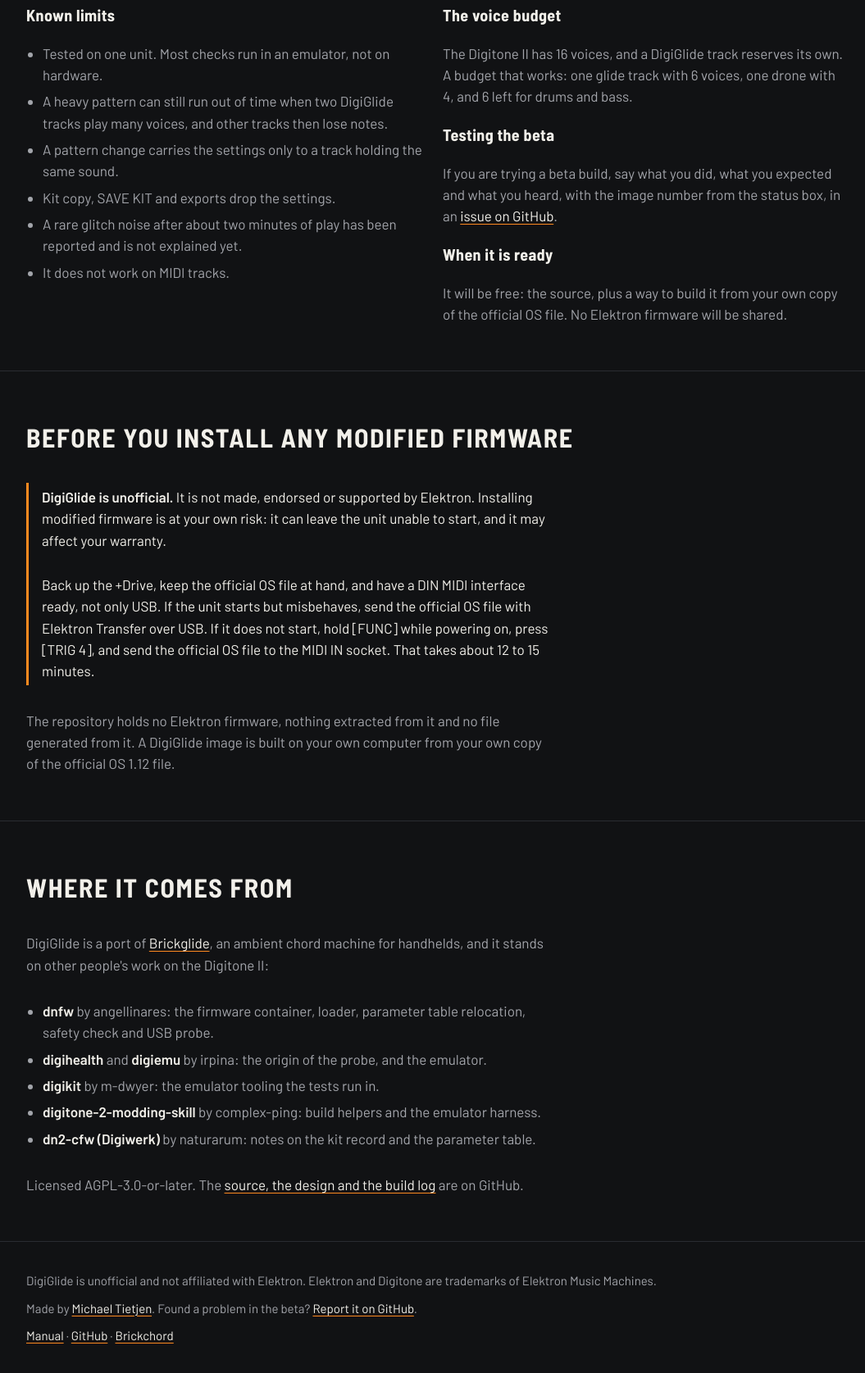
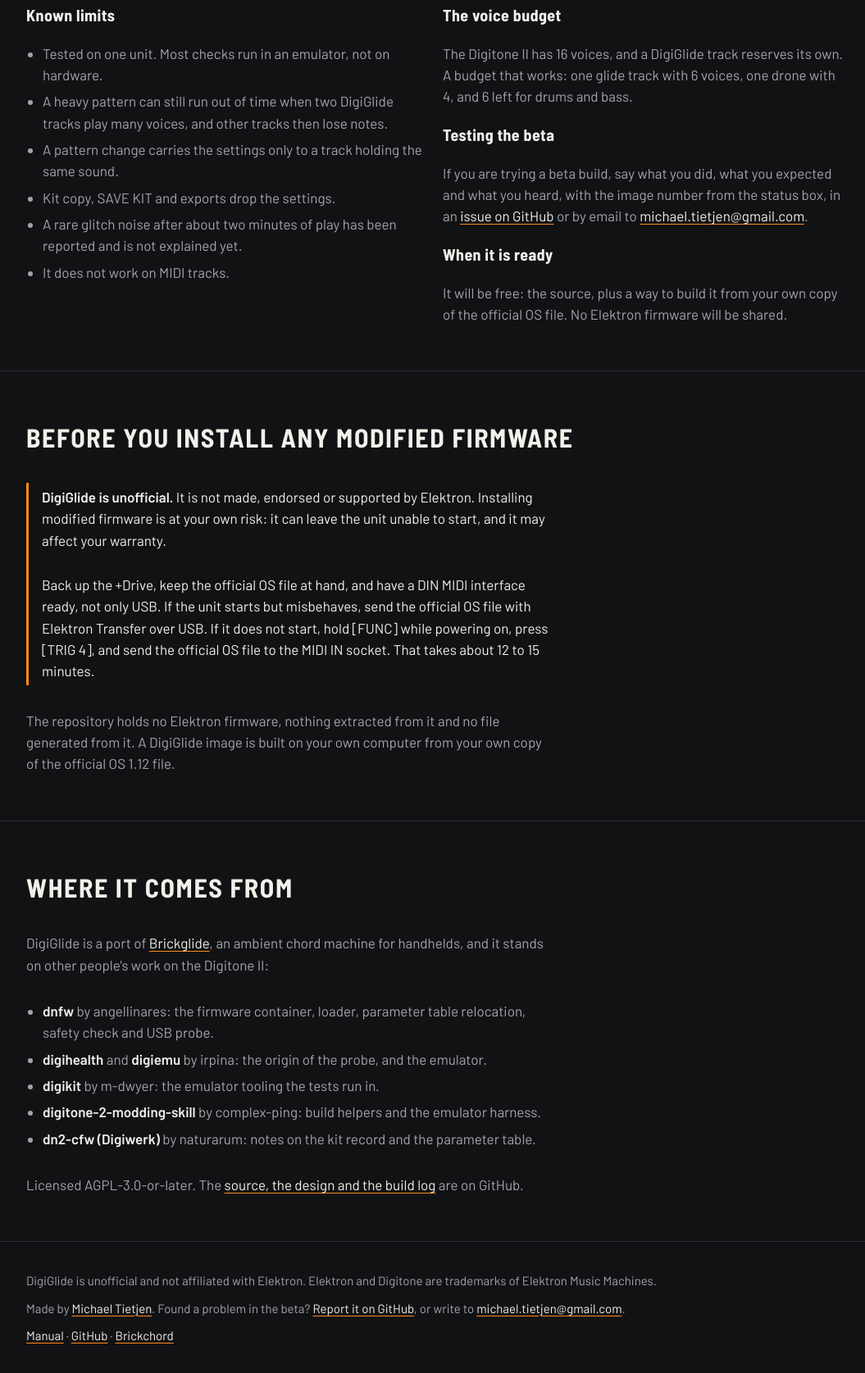
Before and after one commit to michaeltietjen/digiglide, a plain HTML site: page docs/index.html in a window 1280 px wide. Shown: the part 3909-5584 px from the top of the page at 82% size, without its empty margins (108-1163 px from the left). Drawn offline with Linux system fonts and the light colour scheme.

Commit message:
Site: add a contact email for beta reports
Co-Authored-By: Claude Fable 5.2 <noreply@anthropic.com>
Claude-Session: https://claude.ai/code/session_01GGkr6JA8Le44eBseaxQAK2

```diff
--- a/docs/index.html
+++ b/docs/index.html
@@ -170,7 +170,7 @@
         <h3>The voice budget</h3>
         <p class="dim">The Digitone II has 16 voices, and a DigiGlide track reserves its own. A budget that works: one glide track with 6 voices, one drone with 4, and 6 left for drums and bass.</p>
         <h3>Testing the beta</h3>
-        <p class="dim">If you are trying a beta build, say what you did, what you expected and what you heard, with the image number from the status box, in an <a href="https://github.com/michaeltietjen/digiglide/issues">issue on GitHub</a>.</p>
+        <p class="dim">If you are trying a beta build, say what you did, what you expected and what you heard, with the image number from the status box, in an <a href="https://github.com/michaeltietjen/digiglide/issues">issue on GitHub</a> or by email to <a href="mailto:michael.tietjen@gmail.com">michael.tietjen@gmail.com</a>.</p>
         <h3>When it is ready</h3>
         <p class="dim">It will be free: the source, plus a way to build it from your own copy of the official OS file. No Elektron firmware will be shared.</p>
       </div>
@@ -209,7 +209,7 @@
 <footer>
   <div class="wrap">
     <span>DigiGlide is unofficial and not affiliated with Elektron. Elektron and Digitone are trademarks of Elektron Music Machines.</span>
-    <span>Made by <a href="https://github.com/michaeltietjen">Michael Tietjen</a>. Found a problem in the beta? <a href="https://github.com/michaeltietjen/digiglide/issues">Report it on GitHub</a>.</span>
+    <span>Made by <a href="https://github.com/michaeltietjen">Michael Tietjen</a>. Found a problem in the beta? <a href="https://github.com/michaeltietjen/digiglide/issues">Report it on GitHub</a>, or write to <a href="mailto:michael.tietjen@gmail.com">michael.tietjen@gmail.com</a>.</span>
     <span><a href="manual.html">Manual</a> · <a href="https://github.com/michaeltietjen/digiglide">GitHub</a> · <a href="https://michaeltietjen.github.io/brickchord/">Brickchord</a></span>
   </div>
 </footer>
```
Also changed, not shown: docs/manual.html (+1 -1 lines), 1 other file.
